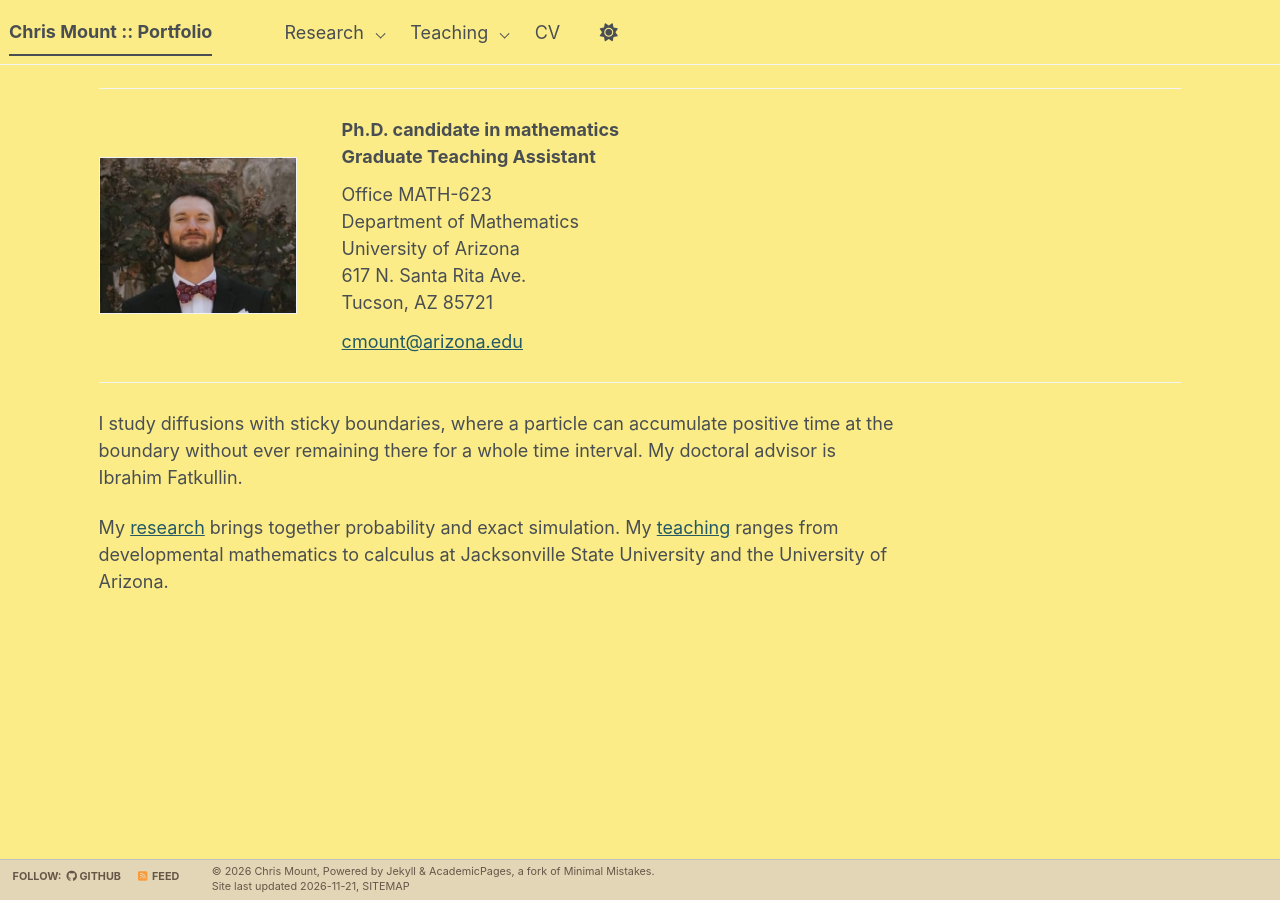
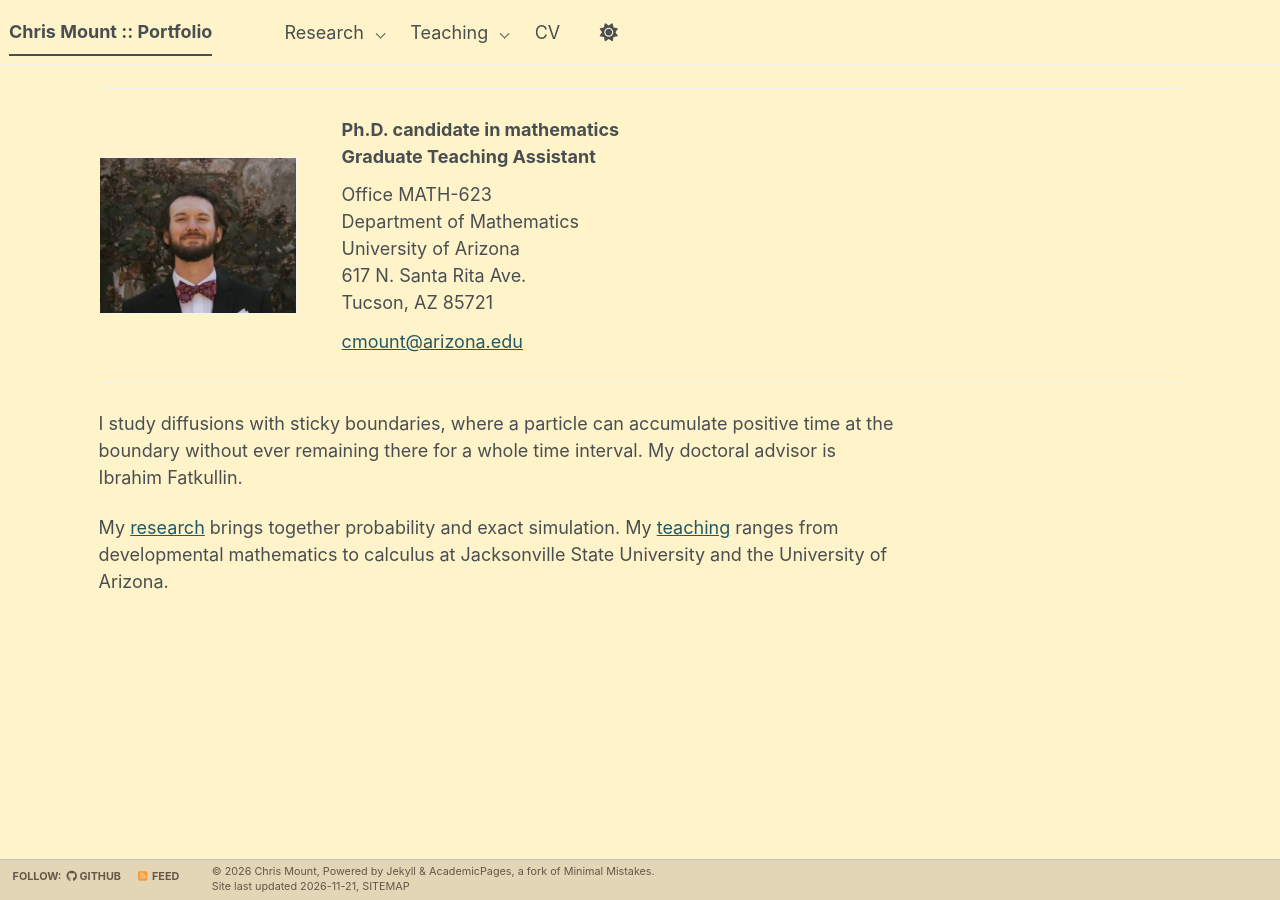
Before and after one commit to chris-mount-60/chris-mount-60.github.io, a Jekyll site: the page built from _pages/about.md, in a window 1280 px wide. Built offline with Jekyll 4.4.1, drawn with Linux system fonts in a browser that asks for light colours; a script bundle is joined from its source files by our own code; a style sheet for code colours, icons or effects is not loaded.

Commit message:
Choose a lighter yellow gold background

```diff
--- a/_sass/theme/_default_light.scss
+++ b/_sass/theme/_default_light.scss
@@ -29,7 +29,7 @@ $sidebar-screen-min-width   : 1024px;
 /* Default light theme for the site */
 :root {
     --global-base-color                 : #{$primary-color};
-    --global-bg-color                   : #FCEC88;
+    --global-bg-color                   : #FFF4C9;
     --global-footer-bg-color            : #e2d6b7;
     --global-border-color               : #{$lighter-gray};
     --global-dark-border-color          : #bdc1c4;
```
